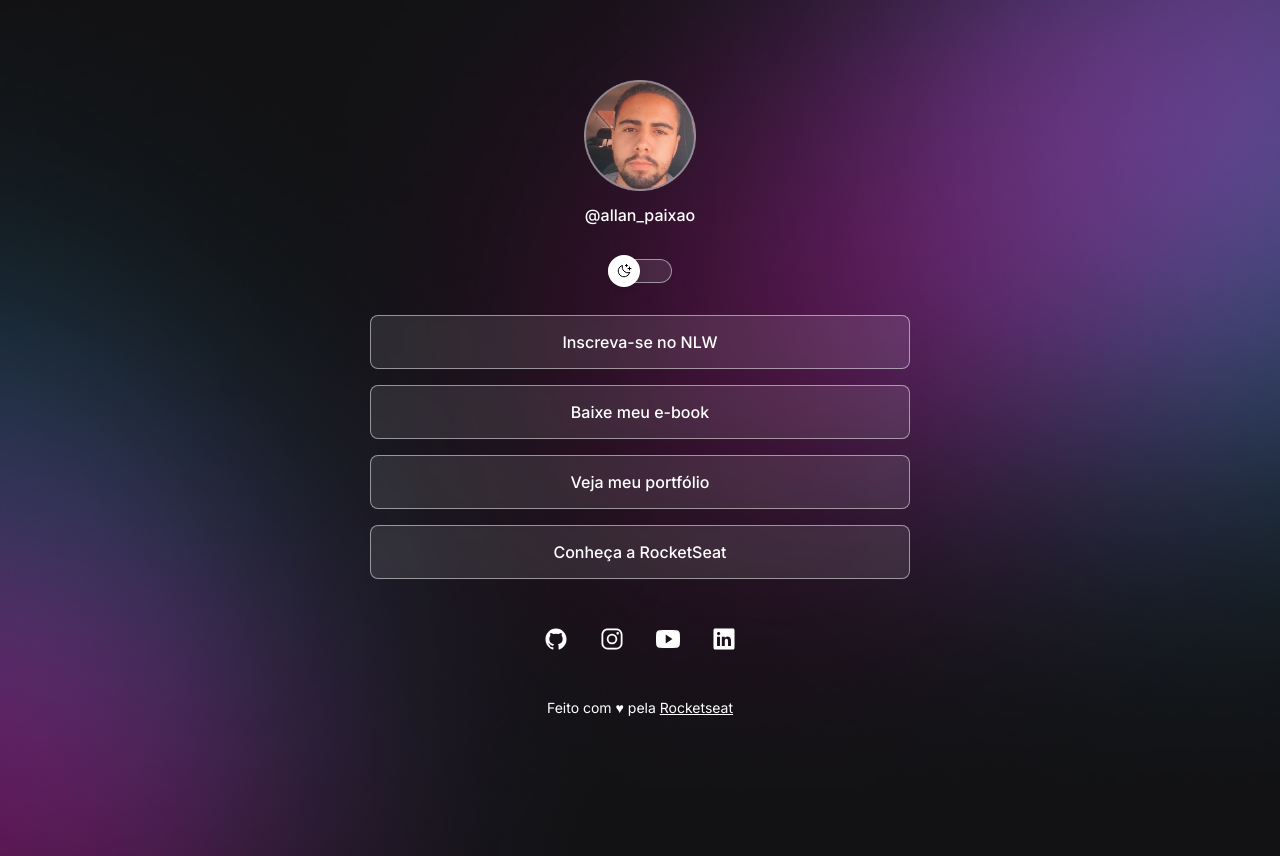
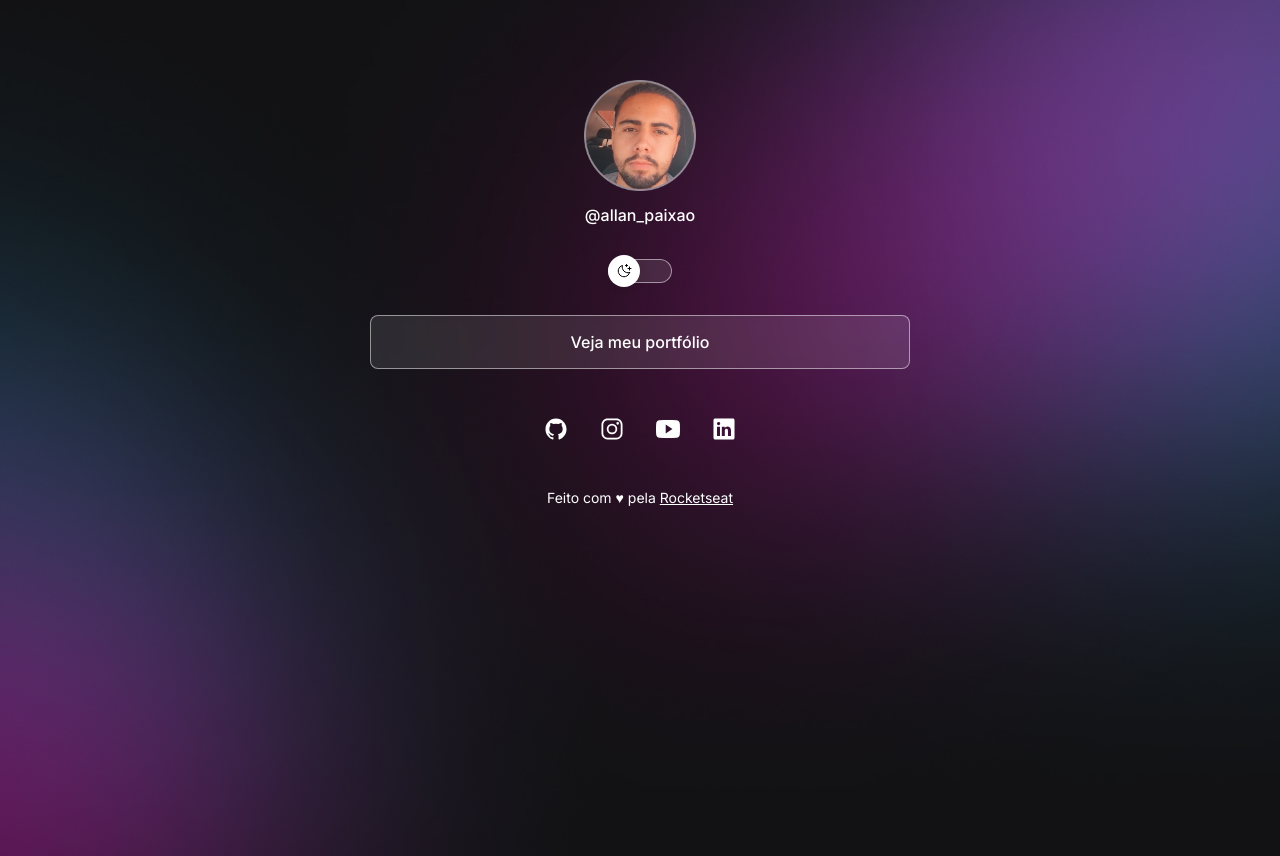
Before and after one commit to Allanpt/RocketSeatDiscoverPortfolio, a plain HTML site: page index.html in a window 1280 px wide. Drawn offline with nearby package versions, Linux system fonts and the light colour scheme.

Commit message:
Links úteis

```diff
--- a/index.html
+++ b/index.html
@@ -25,18 +25,9 @@
         <div id="links">
             <ul>
                 <li>
-                    <a href="#">Inscreva-se no NLW</a>
-                </li>
-                <li>
-                    <a href="#">Baixe meu e-book</a>
-                </li>
-                <li>
                     <a href="https://github.com/Allanpt"
                     target="_blank"
                     >Veja meu portfólio</a>
-                </li>
-                <li>
-                    <a href="https://www.rocketseat.com.br/" target="_blank">Conheça a RocketSeat</a>
                 </li>
             </ul>
         </div>
```
